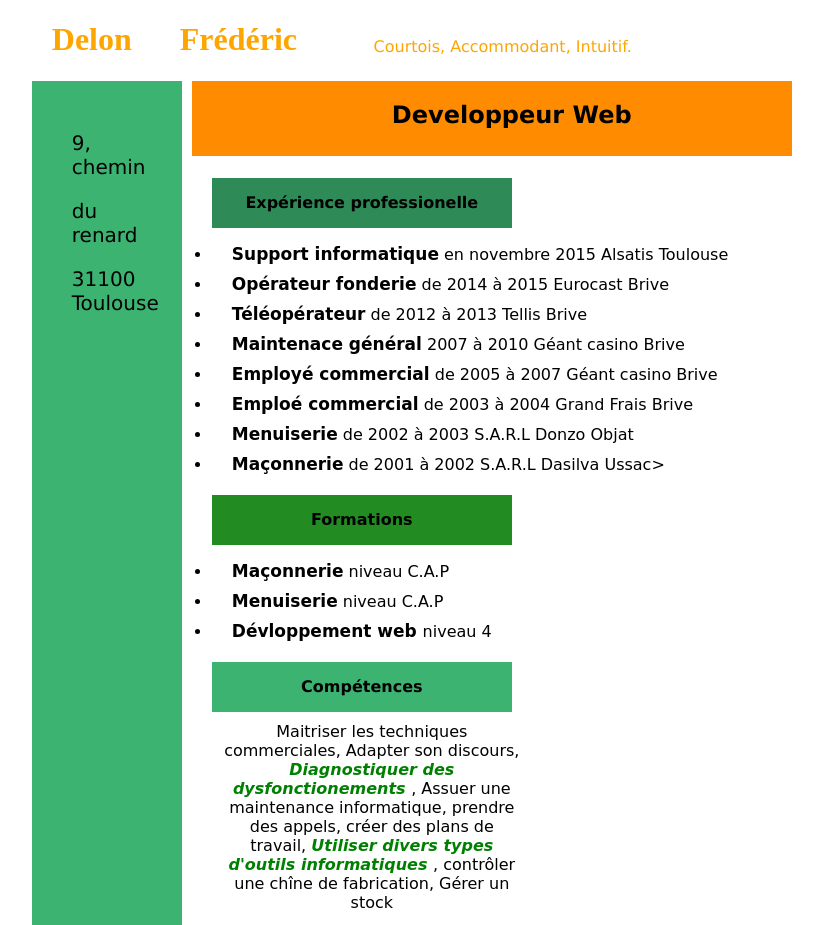
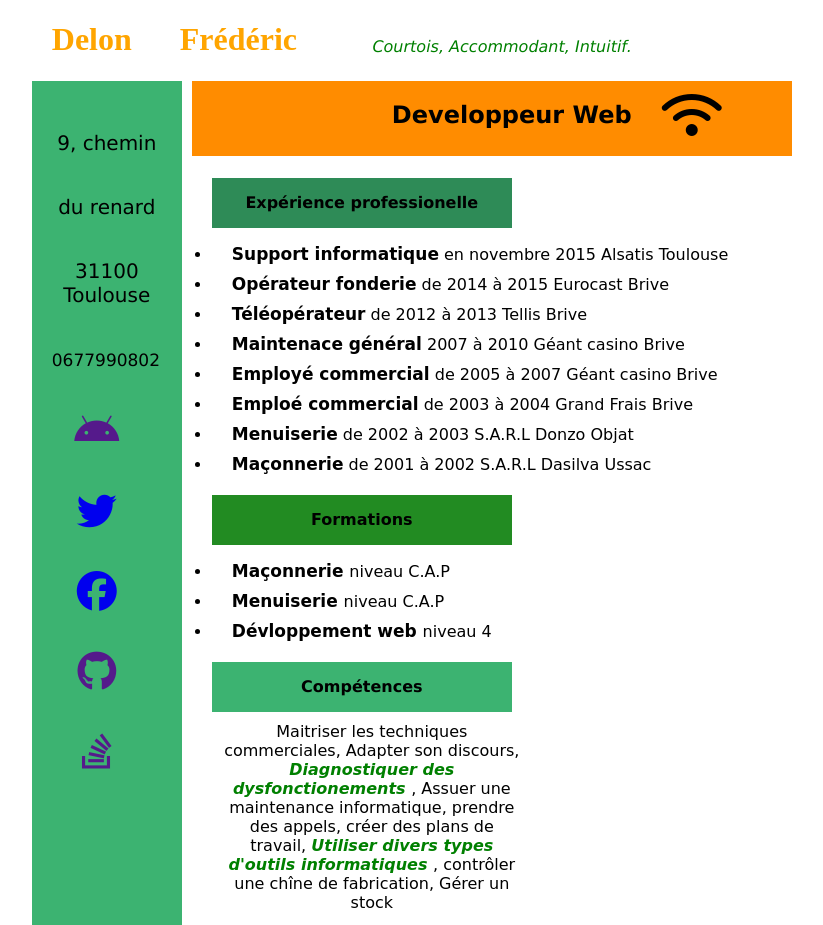
Before and after one commit to Bobylove/CV, a plain HTML site: page index.html in a window 1280 px wide. Shown: the top 925 px of the page, without its empty margins (229-1052 px from the left). Drawn offline with Linux system fonts and the light colour scheme.

Commit message:
Mise a jour cv 1 fred

```diff
--- a/index.html
+++ b/index.html
@@ -2,6 +2,7 @@
 <html lang="en">
 <head>
 	<link rel="stylesheet" type="text/css" href="style.css">
+	<link rel="stylesheet" type="text/css" href="fw/css/font-awesome.min.css">
 	<meta charset="UTF-8">
 	<title>TEST</title>
 </head>
@@ -30,12 +31,31 @@
 				<li>
 					31100 Toulouse
 				</li>
+				<li>
+					<span class="phone_info">0677990802</span>
+				</li>
+				<li>
+					<a href=""><i class="fa fa-android fa-2x" aria-hidden="true"></a></i>
+				</li>
+				<li>
+					<a href="#"><i class="fa fa-twitter fa-2x" aria-hidden="true"></a></i>
+				</li>
+				<li>
+					<a href="#"><i class="fa fa-facebook-official fa-2x" aria-hidden="true"></a></i>
+				</li>
+				<li>
+					<a href=""><i class="fa fa-github fa-2x" aria-hidden="true"></i></a>
+				</li>
+				<li>
+				<a href=""><i class="fa fa-stack-overflow fa-2x" aria-hidden="true"></i></a>
+				</li>
 			</ul>
 		</div>
 		<div class="title_cv">
 			<h2>
 				Developpeur Web
 			</h2>
+		<i class="fa fa-wifi fa-3x" aria-hidden="true"></i>
 		</div>
 		<div class="experience">
 			<h4>
@@ -50,7 +70,7 @@
 			<li><span>Employé commercial</span> de 2005 à 2007 Géant casino Brive</li>
 			<li><span>Emploé commercial</span> de 2003 à 2004 Grand Frais Brive</li>
 			<li><span>Menuiserie</span> de 2002 à 2003 S.A.R.L Donzo Objat</li>
-			<li><span>Maçonnerie</span> de 2001 à 2002 S.A.R.L Dasilva Ussac></li>
+			<li><span>Maçonnerie</span> de 2001 à 2002 S.A.R.L Dasilva Ussac</li>
 		</ul>
 
 		<div class="formation">
@@ -60,10 +80,15 @@
 		</div>
 		<ul class="exp_pro">
 			<li>
-				<span>Maçonnerie</span> niveau C.A.P
+				<span>
+				Maçonnerie
+				</span>
+				 niveau C.A.P
 			</li>
 			<li>
-				<span>Menuiserie</span> niveau C.A.P
+				<span>
+				Menuiserie
+				</span> niveau C.A.P
 			</li>
 			<li>
 				<span>
@@ -99,6 +124,5 @@
 			Cinéma, e-sports, football américain, randonnée..
 		</p>
 	</div>
-
 </body>
 </html>
--- a/style.css
+++ b/style.css
@@ -1,3 +1,4 @@
+
 .name{
 	background-color: white;
 	width: 600px;
@@ -12,26 +13,33 @@ h1{
 }
 .quality{
 	font-family: verdana;
-	color: orange;
+	color: green;
 	text-align: center;
 	float: right;
+	font-style: italic;
+}
+.phone_info{
+	font-size: 17px;
+	margin-right: 20px;
 }
 .info{
 	width: 150px;
 	height: 970px;
 	float:left;
 	background-color: #3CB371;
-
 }
 .adresse{
 	font-family: verdana;
 	margin-top: 50px;
 }
 .adresse li{
+	margin-top: 20px;
 	padding-bottom: 20px;
 	list-style: none;
 	font-size: 20px;
 	padding-right: 20px;
+	margin-left: -20px;
+	text-align: center;
 }
 .title_cv {
 	width: 600px;
@@ -40,6 +48,10 @@ h1{
 	margin-left: 160px;
 	color:black;
 	text-align: center;
+}
+.title_cv i{
+	margin-left: 400px;
+	margin-top: 10px;
 }
 .title_cv h2{
 	position:absolute;
@@ -135,3 +147,8 @@ html{
 	margin-left: auto;
 	margin-right:auto;
 }
+
+i{
+	margin-left: -20px;
+
+}
```
Lines whose indentation alone changed are shown as unchanged.
